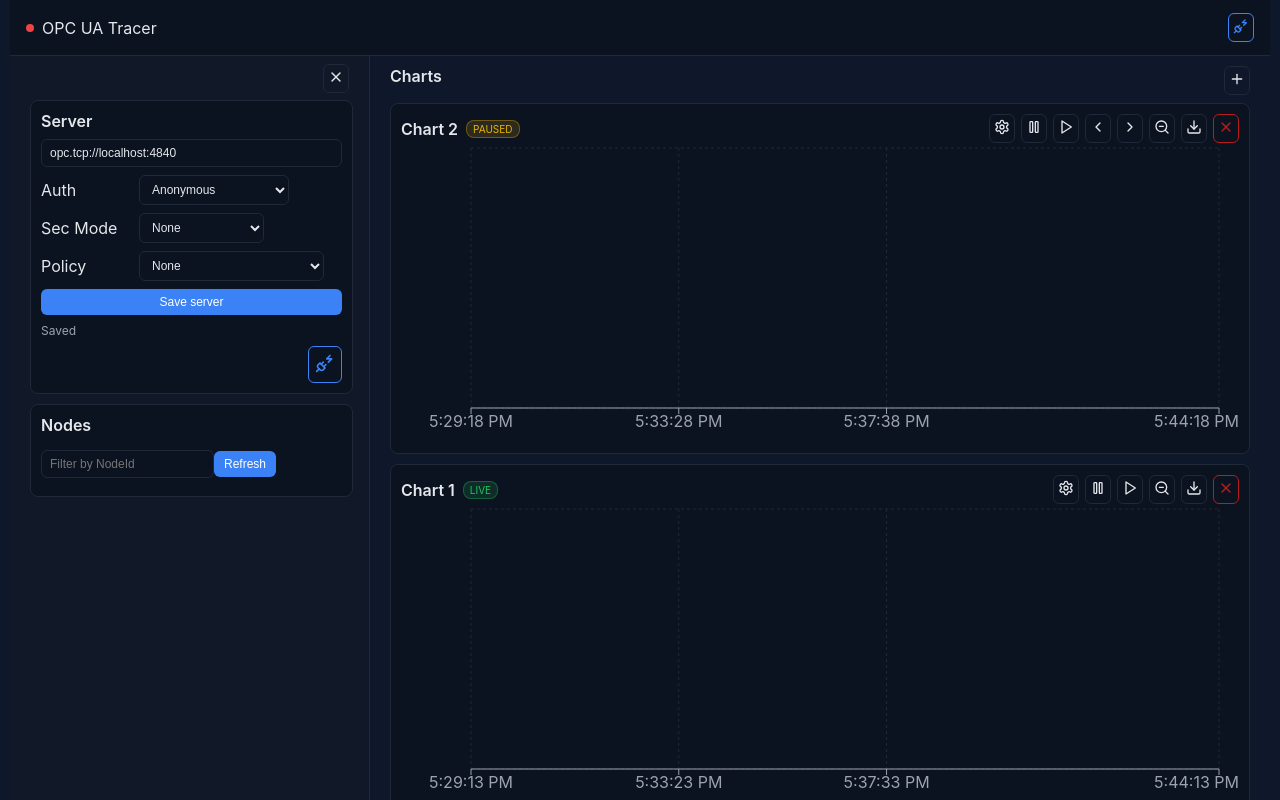
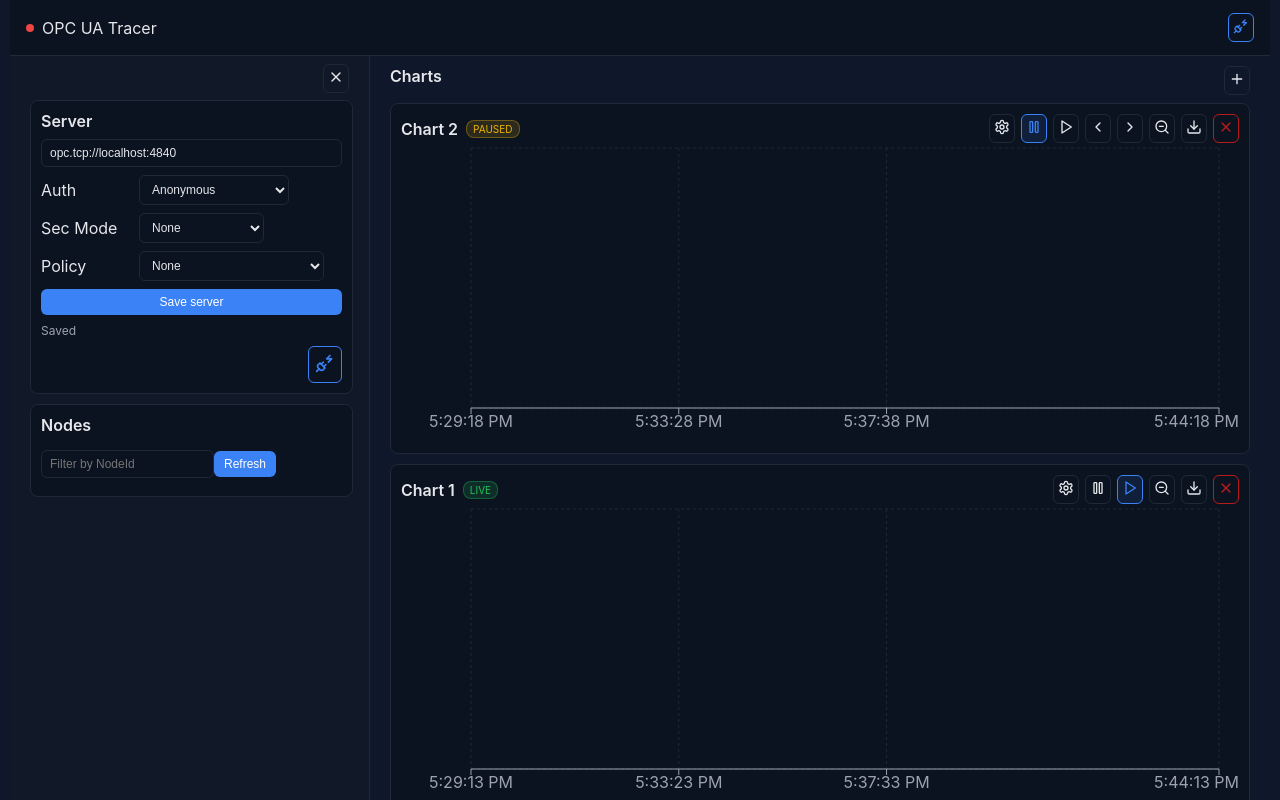
Before and after one commit to CarlHideBr/opcua-tracer, a React (Vite) app: page / in a window 1280 px wide. Both pictures are taken after a click on the button 1237 px from the left and 80 px from the top of the page. Built offline with nearby package versions, Linux system fonts and the light colour scheme.

Commit message:
feat(ui): highlight active controls — settings when open, and pause/play based on state; add icon-button--active style

```diff
--- a/src/renderer/styles.css
+++ b/src/renderer/styles.css
@@ -205,6 +205,15 @@
 .icon-button--calm { opacity: 0.9; }
 .icon-button--danger { border-color: var(--danger); color: var(--danger); }
 .icon-button--danger:hover { background: var(--danger-bg); border-color: var(--danger-hover); color: var(--danger-hover); }
+/* Active/pressed state for toggles (settings open, pause/play active) */
+.icon-button--active {
+  border-color: var(--accent);
+  color: var(--accent);
+  background: rgba(59, 130, 246, 0.12);
+}
+.icon-button--active:hover {
+  background: rgba(59, 130, 246, 0.18);
+}
 
 .legend {
   display: flex;
--- a/src/renderer/ui/App.tsx
+++ b/src/renderer/ui/App.tsx
@@ -32,7 +32,7 @@
 
   useEffect(() => {
     const onMove = (e: MouseEvent) => {
-      if (!isResizingRef.current || collapsed) return;
+  if (!isResizingRef.current) return;
       const min = 240;
       const max = 720;
       const next = Math.max(min, Math.min(max, e.clientX));
@@ -85,13 +85,15 @@
           <div className="sidebar-content">
             <Sidebar />
           </div>
-          {!collapsed && (
-            <div
-              className="resizer"
-              title="Drag to resize"
-              onMouseDown={() => { isResizingRef.current = true; }}
-            />
-          )}
+          <div
+            className="resizer"
+            title="Drag to resize"
+            onMouseDown={() => {
+              // If collapsed, expand immediately so drag adjusts width
+              if (collapsed) setCollapsed(false);
+              isResizingRef.current = true;
+            }}
+          />
         </aside>
         <main className="main">
           <Charts />
--- a/src/renderer/ui/Charts.tsx
+++ b/src/renderer/ui/Charts.tsx
@@ -2,7 +2,7 @@
 import { LineChart, Line, XAxis, YAxis, CartesianGrid, Tooltip, ResponsiveContainer } from 'recharts';
 import { useAppStore } from './store';
 import { useDrop } from 'react-dnd';
-import { Plus, Settings, X, Pause, Play, ZoomIn, ZoomOut, Download, ChevronLeft, ChevronRight } from 'lucide-react';
+import { Plus, Settings, X, Pause, Play, ZoomIn, ZoomOut, Download, ChevronLeft, ChevronRight, Trash2 } from 'lucide-react';
 
 const palette = ['#60a5fa','#f472b6','#34d399','#fbbf24','#a78bfa','#f87171','#22d3ee','#e5e7eb'];
 
@@ -35,6 +35,8 @@
   const setZoom = useAppStore(s => s.actions.setZoom);
   const panChart = useAppStore(s => s.actions.panChart);
   const removeChart = useAppStore(s => s.actions.removeChart);
+  const setSeriesLabel = useAppStore(s => s.actions.setSeriesLabel);
+  const removeSeries = useAppStore(s => s.actions.removeSeries);
 
   const [showCfg, setShowCfg] = useState(false);
   const [{ isOver }, drop] = useDrop(() => ({
@@ -114,9 +116,9 @@
           }}>{chart?.paused ? 'PAUSED' : 'LIVE'}</span>
         </div>
         <div className="card-actions">
-          <button className="icon-button" title="Settings" onClick={() => setShowCfg(v => !v)}><Settings size={16} /></button>
-          <button className="icon-button" title="Pause" onClick={() => pauseChart(id, true)}><Pause size={16} /></button>
-          <button className="icon-button" title="Resume" onClick={() => pauseChart(id, false)}><Play size={16} /></button>
+          <button className={"icon-button" + (showCfg ? " icon-button--active" : "")} title="Settings" onClick={() => setShowCfg(v => !v)}><Settings size={16} /></button>
+          <button className={"icon-button" + (chart?.paused ? " icon-button--active" : "")} title="Pause" onClick={() => pauseChart(id, true)}><Pause size={16} /></button>
+          <button className={"icon-button" + (!chart?.paused ? " icon-button--active" : "")} title="Resume" onClick={() => pauseChart(id, false)}><Play size={16} /></button>
           {chart?.paused && (
             <>
               <button className="icon-button" title="Pan left" onClick={() => {
@@ -149,7 +151,13 @@
         </div>
       </div>
       {showCfg && (
-        <div className="form-row">
+        <div className="form-row" style={{ flexDirection: 'column', alignItems: 'stretch' }}>
+          <div className="form-row">
+            <label className="form-field" style={{ minWidth: 240 }}>Title
+              <input className="input" type="text" value={chart?.title || ''} onChange={(e) => setChartConfig(id, { title: e.target.value })} />
+            </label>
+          </div>
+          <div className="form-row">
           <label className="form-field">X unit
             <select className="input" value={chart?.xUnit || 'minutes'} onChange={(e) => setXUnit(id, e.target.value as any)}>
               <option value="seconds">seconds</option>
@@ -191,6 +199,27 @@
           </label>
           <div style={{ alignSelf: 'flex-end' }}>
             <button className="icon-button" title="Reset zoom" onClick={() => setZoom(id, undefined)}><ZoomIn size={16} /></button>
+          </div>
+          </div>
+
+          <div style={{ marginTop: 6 }}>
+            <div style={{ fontSize: 12, color: 'var(--muted)', marginBottom: 4 }}>Series</div>
+            <ul className="list" style={{ display: 'grid', gap: 6 }}>
+              {series.map((s, i) => (
+                <li key={s.nodeId} className="list-item" style={{ display: 'flex', alignItems: 'center', gap: 8 }}>
+                  <span className="legend-swatch" style={{ background: s.color || palette[i % palette.length] }} />
+                  <input
+                    className="input"
+                    style={{ flex: 1, minWidth: 180 }}
+                    value={s.label}
+                    onChange={(e) => setSeriesLabel(id, s.nodeId, e.target.value)}
+                  />
+                  <button className="icon-button icon-button--danger" title="Remove series" onClick={() => removeSeries(id, s.nodeId)}>
+                    <Trash2 size={16} />
+                  </button>
+                </li>
+              ))}
+            </ul>
           </div>
         </div>
       )}
--- a/src/renderer/ui/store.ts
+++ b/src/renderer/ui/store.ts
@@ -26,7 +26,9 @@
     removeChart(id: string): void;
     addSeriesToActiveChart(node: UaNode): void;
     addSeriesToChart(chartId: string, node: UaNode): void;
-    toggleSeries(chartId: string, nodeId: string): void;
+  toggleSeries(chartId: string, nodeId: string): void;
+  setSeriesLabel(chartId: string, nodeId: string, label: string): void;
+  removeSeries(chartId: string, nodeId: string): void;
     saveServer(server: Omit<SavedServer, 'id'> & { id: string }): Promise<void>;
     removeServer(id: string): Promise<void>;
     setSelectedServer(id: string): void;
@@ -42,7 +44,6 @@
     panChart(chartId: string, deltaMs: number): void;
   };
 };
-
 export const useAppStore = create<AppState>((set, get) => ({
   savedServers: [],
   selectedServerId: undefined,
@@ -264,6 +265,22 @@
   set((state: AppState) => ({ charts: state.charts.map((c: ChartConfig) => c.id === chartId ? { ...c, series: c.series.map((s: ChartSeries) => s.nodeId === nodeId ? { ...s, visible: s.visible === false ? true : false } : s) } : c) }));
   (get().actions as any)._persistCharts();
     },
+    setSeriesLabel(chartId: string, nodeId: string, label: string) {
+      set((state: AppState) => ({
+        charts: state.charts.map((c: ChartConfig) => c.id === chartId
+          ? { ...c, series: c.series.map((s: ChartSeries) => s.nodeId === nodeId ? { ...s, label } : s) }
+          : c)
+      }));
+      (get().actions as any)._persistCharts();
+    },
+    removeSeries(chartId: string, nodeId: string) {
+      set((state: AppState) => ({
+        charts: state.charts.map((c: ChartConfig) => c.id === chartId
+          ? { ...c, series: c.series.filter((s: ChartSeries) => s.nodeId !== nodeId) }
+          : c)
+      }));
+      (get().actions as any)._persistCharts();
+    },
     async saveServer(server) {
       const updated = await api.addServer(server);
       set({ savedServers: updated });
```
